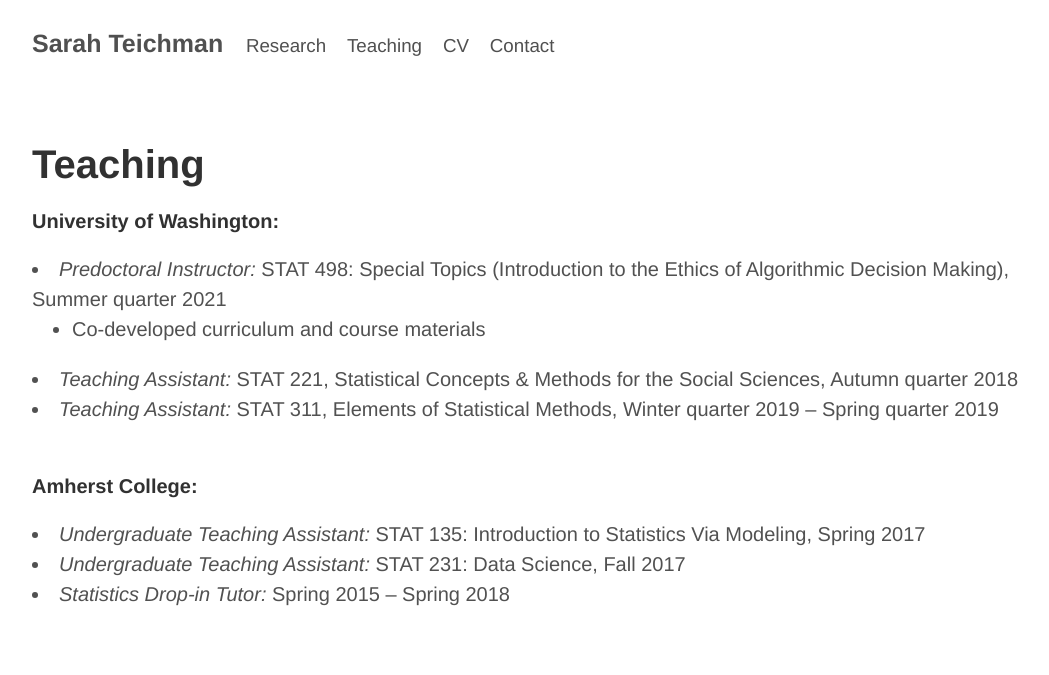
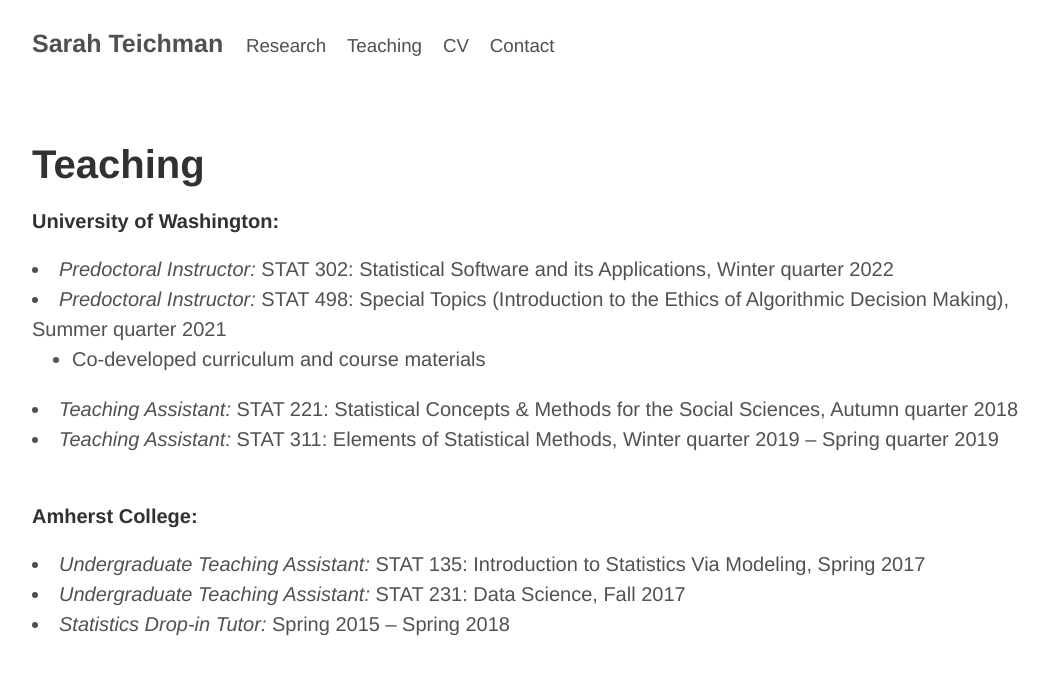
Before and after one commit to svteichman/svteichman.github.io, a Jekyll site: the page built from teaching.html, in a window 1280 px wide. Shown: the top 675 px of the page, without its empty margins (108-1157 px from the left). Built offline with Jekyll 4.4.1, drawn with Linux system fonts in a browser that asks for light colours.

Commit message:
Update teaching.html
adding stat 302 in winter 2022

```diff
--- a/teaching.html
+++ b/teaching.html
@@ -13,10 +13,11 @@
 
 <h4>University of Washington:</h4>
 <p class="content">
-    <li> <i> Predoctoral Instructor:</i> STAT 498: Special Topics (Introduction to the Ethics of Algorithmic Decision Making), Summer quarter 2021
+    <li> <i>Predoctoral Instructor:</i> STAT 302: Statistical Software and its Applications, Winter quarter 2022 </li>
+    <li> <i>Predoctoral Instructor:</i> STAT 498: Special Topics (Introduction to the Ethics of Algorithmic Decision Making), Summer quarter 2021
         <ul><li> Co-developed curriculum and course materials </li></ul>
-    <li> <i>Teaching Assistant:</i> STAT 221, Statistical Concepts &amp; Methods for the Social Sciences, Autumn quarter 2018 </li>
-    <li> <i>Teaching Assistant:</i> STAT 311, Elements of Statistical Methods, Winter quarter 2019 &ndash; Spring quarter 2019  </li>
+    <li> <i>Teaching Assistant:</i> STAT 221: Statistical Concepts &amp; Methods for the Social Sciences, Autumn quarter 2018 </li>
+    <li> <i>Teaching Assistant:</i> STAT 311: Elements of Statistical Methods, Winter quarter 2019 &ndash; Spring quarter 2019  </li>
 <br/>
 </p>
 
```
